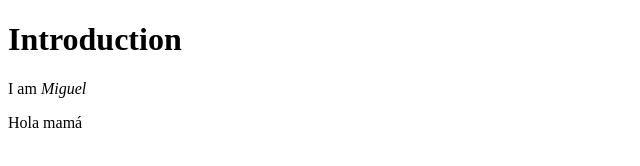
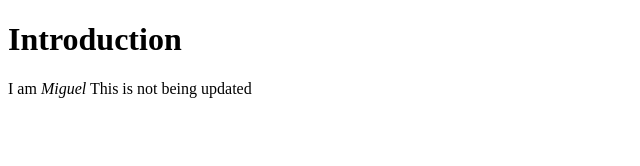
Before and after one commit to mbelloescribano/mbelloescribano.github.io, a plain HTML site: page index.html in a window 1280 px wide. Shown: the whole page, without its empty margins (0-640 px from the left). Drawn offline with Linux system fonts and the light colour scheme.

Commit message:
Update index.html

```diff
--- a/index.html
+++ b/index.html
@@ -6,7 +6,6 @@
   </head>
   <body>
 <h1>Introduction</h1>
-<p>I am <em>Miguel</em></p>
-<p>Hola mamá</p>
+<p>I am <em>Miguel</em> This is not being updated </p>
   </body>
 </html>
```
